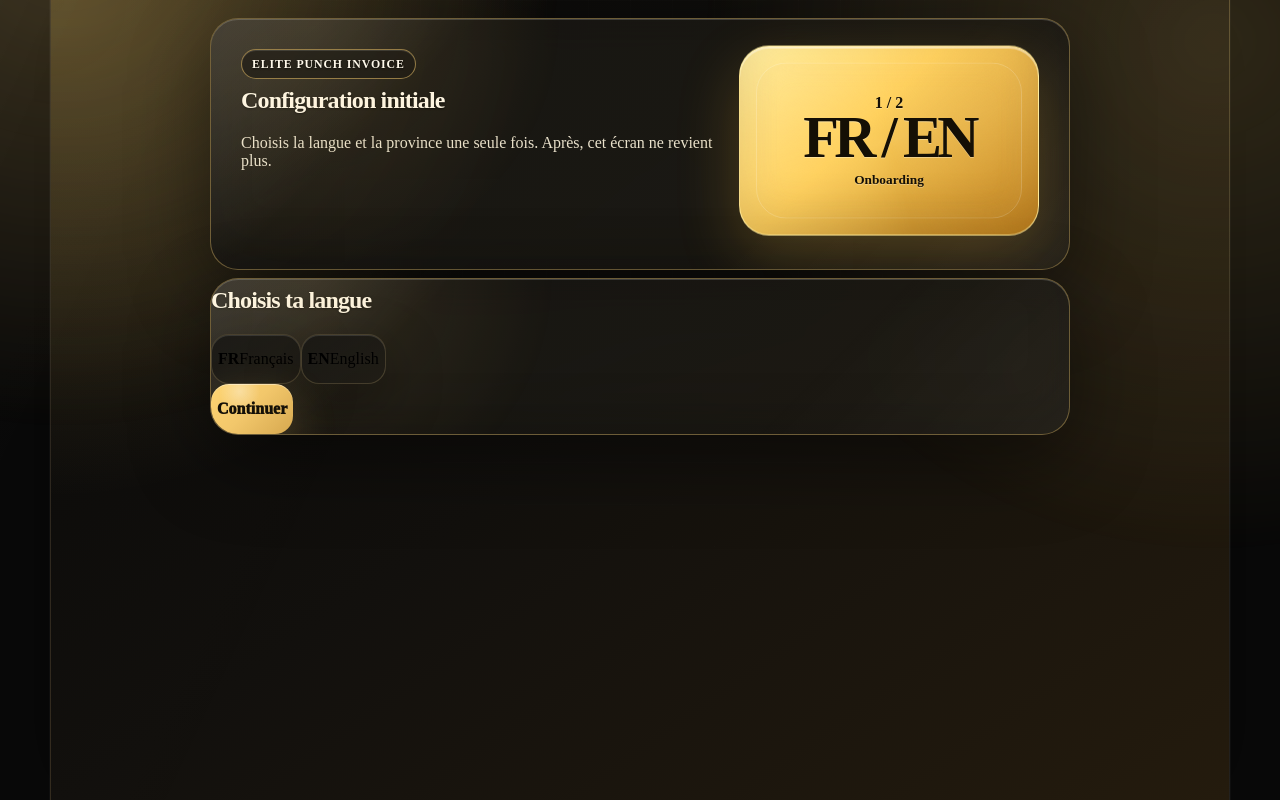
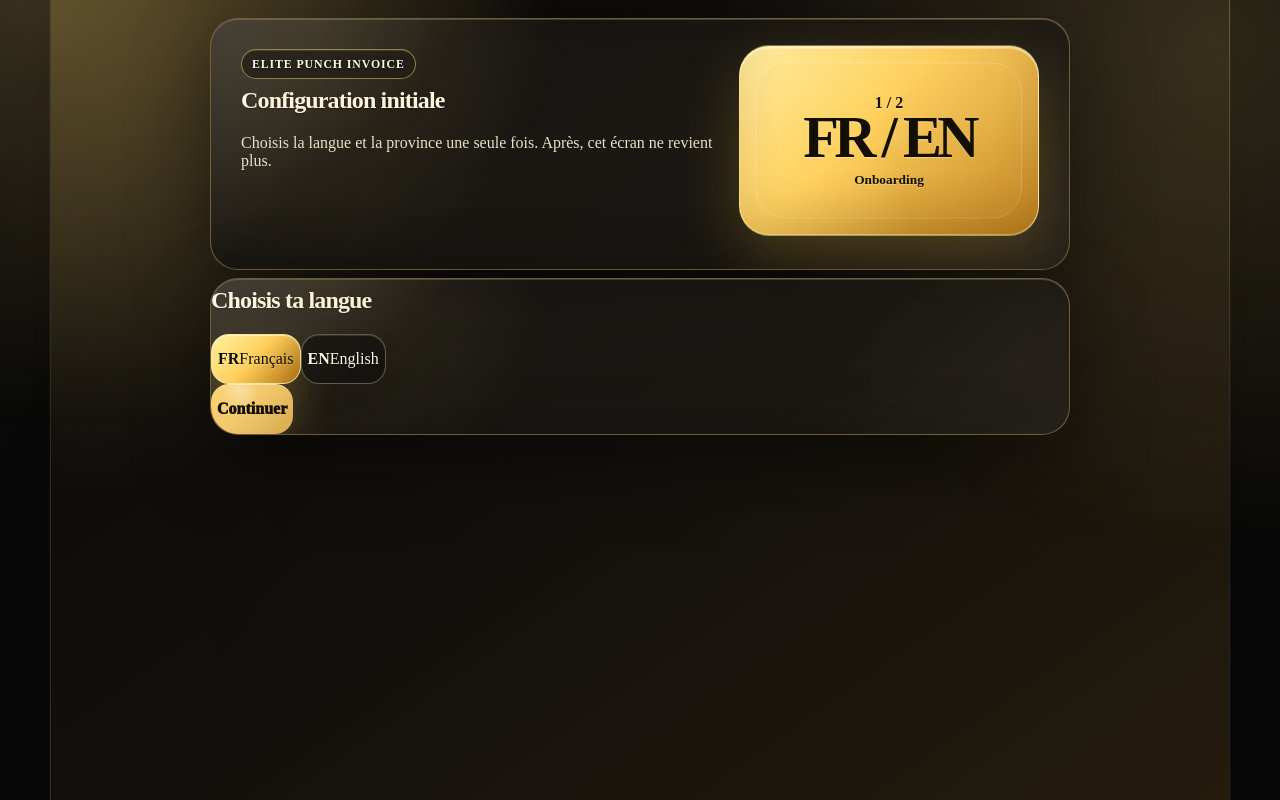
Before and after one commit to bisaillonpatrick1979-dev/Elite-Punch-Invoices, a React (Vite) app: page / in a window 1280 px wide. Built offline with nearby package versions, Linux system fonts and the light colour scheme.

Commit message:
Fix onboarding choice contrast

```diff
--- a/src/styles/global.css
+++ b/src/styles/global.css
@@ -147,6 +147,60 @@ button {
   color: var(--text) !important;
 }
 
+/* Onboarding: language and province cards were black-on-black on some browsers. */
+.app-shell .onboarding-choice-card,
+.app-shell .choice-grid,
+.app-shell .province-grid {
+  color: var(--text) !important;
+}
+
+.app-shell .choice-card,
+.app-shell button.choice-card {
+  color: var(--text) !important;
+  background:
+    linear-gradient(145deg, color-mix(in srgb, var(--surface-strong) 92%, #000 8%), color-mix(in srgb, var(--surface) 86%, #000 14%)) !important;
+  border: 1px solid color-mix(in srgb, var(--border) 58%, var(--text) 20%) !important;
+  text-shadow: 0 1px 2px rgba(0, 0, 0, 0.78) !important;
+}
+
+.app-shell .choice-card strong,
+.app-shell .choice-card span,
+.app-shell button.choice-card strong,
+.app-shell button.choice-card span {
+  color: var(--text) !important;
+  opacity: 1 !important;
+  text-shadow: 0 1px 2px rgba(0, 0, 0, 0.82) !important;
+}
+
+.app-shell .choice-card.active,
+.app-shell button.choice-card.active {
+  color: #120d04 !important;
+  background:
+    linear-gradient(135deg, #fff0a0 0%, #ffd15d 48%, #b87613 100%) !important;
+  border-color: rgba(255, 238, 160, 0.9) !important;
+  box-shadow:
+    0 16px 38px rgba(255, 193, 57, 0.22),
+    inset 0 1px 0 rgba(255, 255, 255, 0.55) !important;
+}
+
+.app-shell .choice-card.active strong,
+.app-shell .choice-card.active span,
+.app-shell button.choice-card.active strong,
+.app-shell button.choice-card.active span {
+  color: #120d04 !important;
+  text-shadow: 0 1px 0 rgba(255, 255, 255, 0.35) !important;
+}
+
+.app-shell .onboarding-choice-card .primary-action,
+.app-shell .onboarding-choice-card .secondary-action {
+  color: #120d04 !important;
+  text-shadow: none !important;
+}
+
+.app-shell .onboarding-choice-card .secondary-action {
+  color: var(--text) !important;
+}
+
 @media (max-width: 520px) {
   .app-shell .theme-picker {
     min-width: 120px;
```
